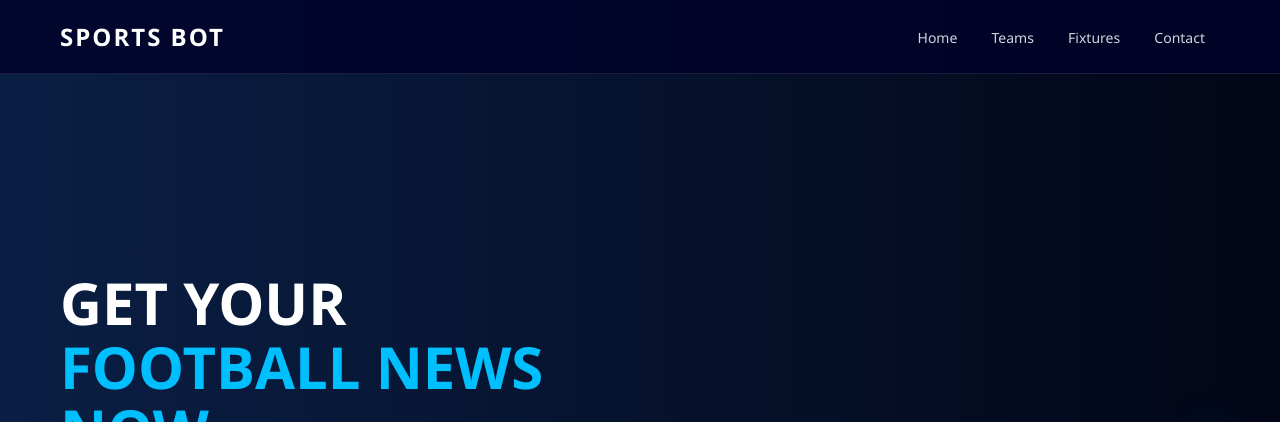
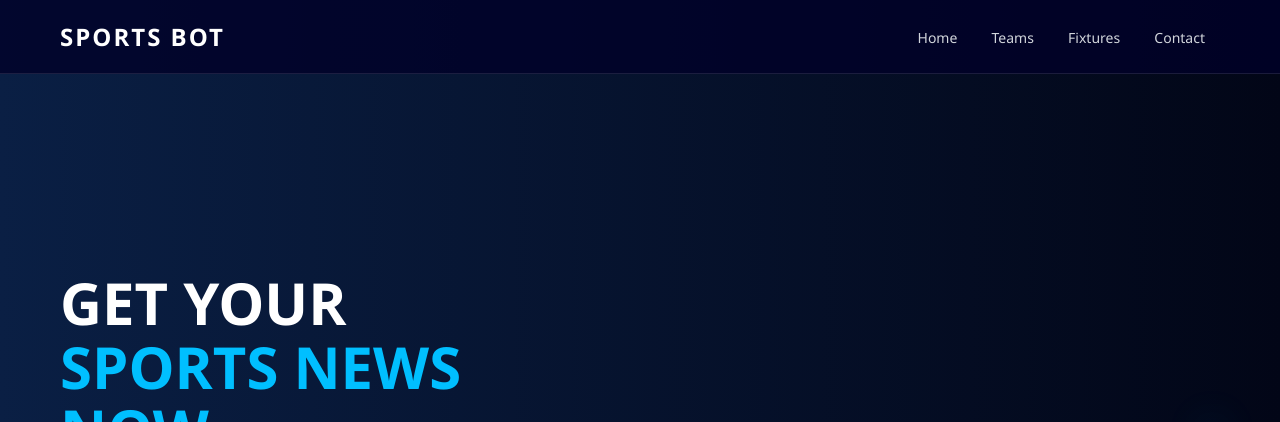
Before and after one commit to rajihbinsakeer-wq/sportsbot, a plain HTML site: page index.html in a window 1280 px wide. Shown: the top 422 px of the page. Drawn offline with Linux system fonts and the light colour scheme; files whose address does not match are found by name.

Commit message:
Update index.html

```diff
--- a/index.html
+++ b/index.html
@@ -134,7 +134,7 @@
 
   <section class="hero">
     <div class="hero-text">
-      <h1>GET YOUR <span>FOOTBALL NEWS NOW</span></h1>
+      <h1>GET YOUR <span>SPORTS NEWS NOW</span></h1>
       <p>
         Get real-time updates on matches, teams, players, and stats.
         Experience the ultimate football competition with your smart assistant.
```
